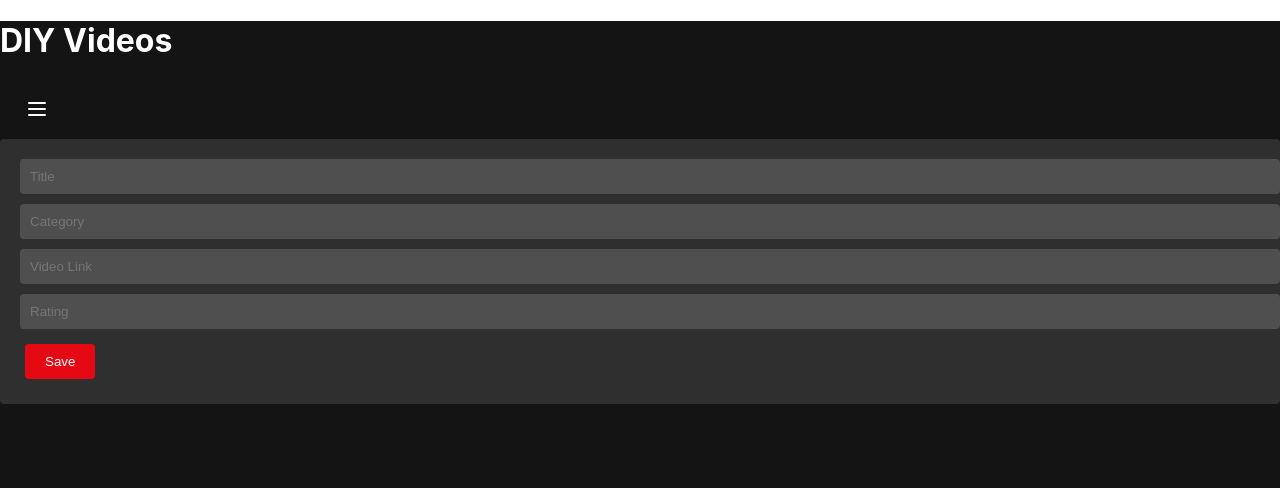
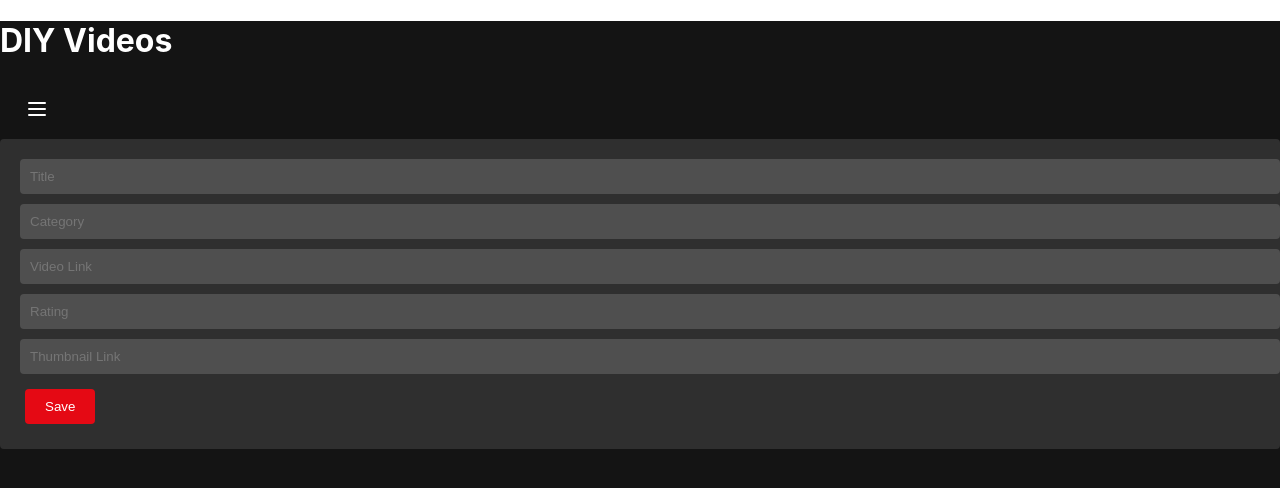
Before and after one commit to paroliav/diy-video-library, a React (Create React App) app: page /add-video in a window 1280 px wide. Shown: the top 488 px of the page. Built offline with nearby package versions, Linux system fonts and the light colour scheme; no server answers.

Commit message:
Using embed library

```diff
--- a/src/components/AddEditVideo.js
+++ b/src/components/AddEditVideo.js
@@ -67,6 +67,7 @@ const AddEditVideo = ({ videos, onSave }) => {
       <input name="category" value={formData.category} onChange={handleChange} placeholder="Category" required />
       <input name="link" value={formData.link} onChange={handleChange} placeholder="Video Link" />
       <input name="rating" type="number" min="0" max="5" value={formData.rating || ''} onChange={handleChange} placeholder="Rating" />
+      <input name="thumbnail" value={formData.link} onChange={handleChange} placeholder="Thumbnail Link" />
       <button type="submit">Save</button>
       {error && <div style={{color: 'red'}}>{error}</div>}
     </form>
--- a/src/components/VideoLibrary.jsx
+++ b/src/components/VideoLibrary.jsx
@@ -8,7 +8,7 @@ const VideoLibrary = ({ categories, onVideoClick }) => {
         {Object.keys(categories).map((category) => (
           <div key={category} className="category-section">
             <h2>{category}</h2>
-            <div className="video-row" style={{'overflow-x': auto}}>
+            <div className="video-row" style={{'overflow-x': 'auto'}}>
               {categories[category].map((video) => (
                 <VideoCard
                   key={video.id}
```
